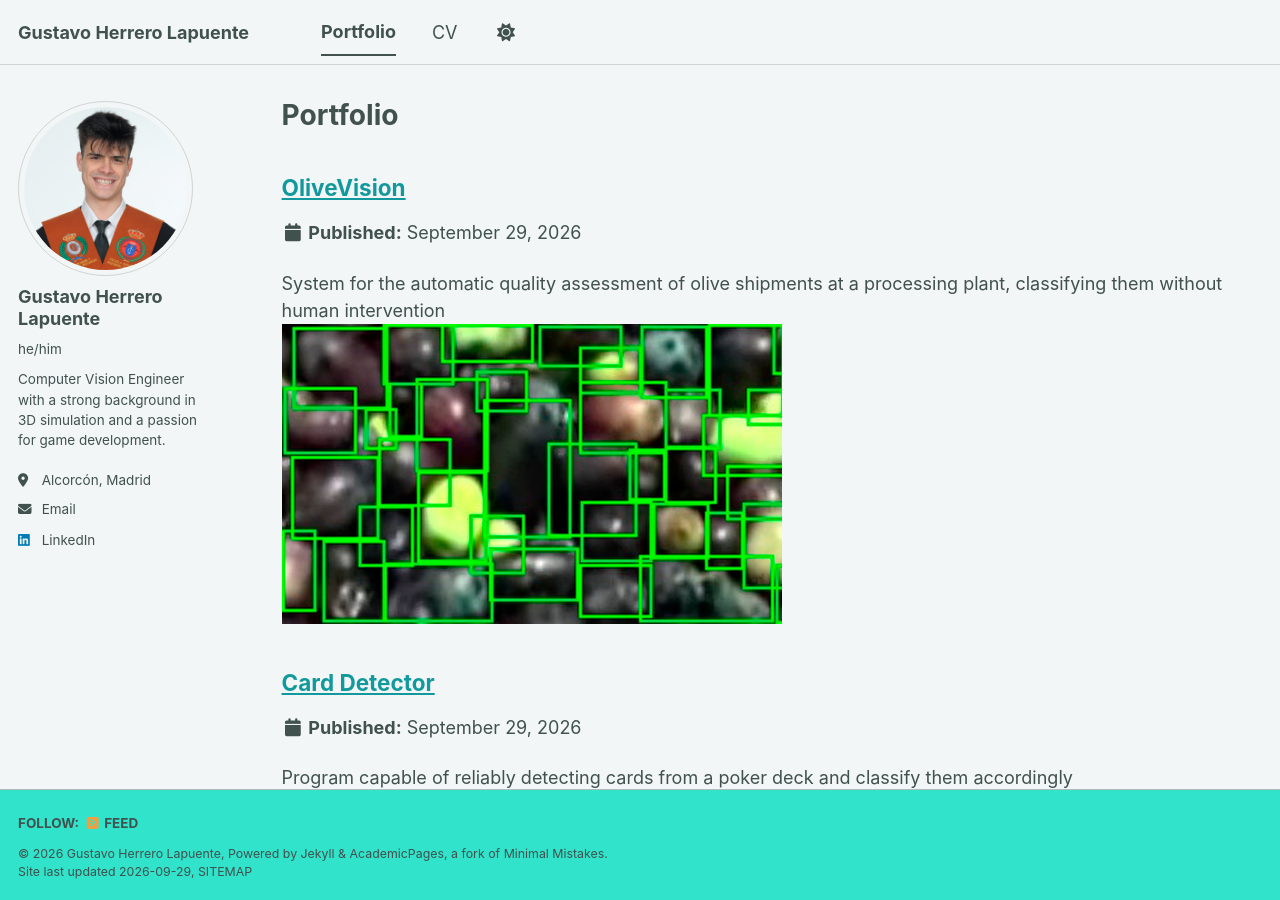
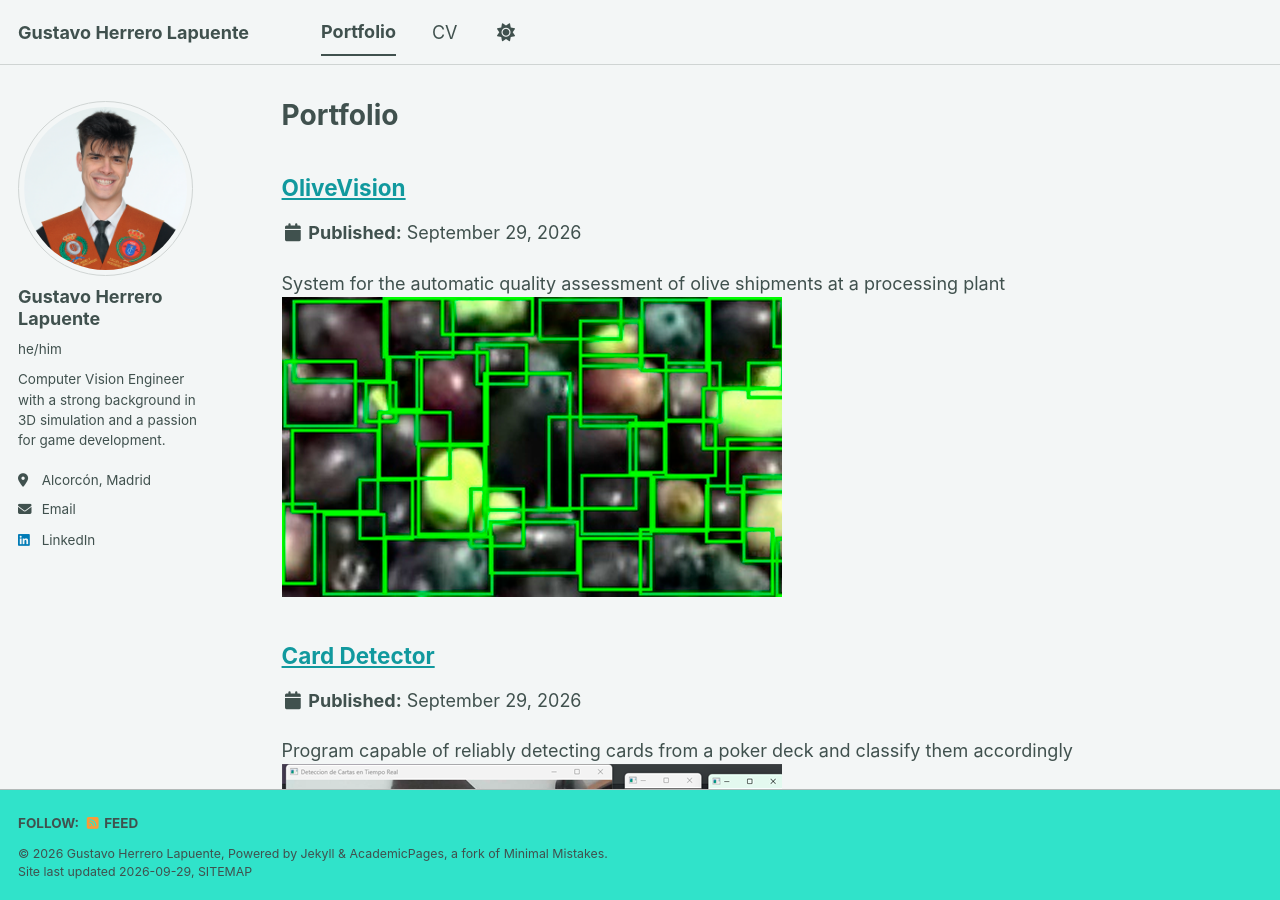
Before and after one commit to gherrerol/gherrerol.github.io, a Jekyll site: the page built from _pages/portfolio.html, in a window 1280 px wide and 900 px high. Built offline with Jekyll 4.4.1, drawn with Linux system fonts in a browser that asks for light colours; a style sheet for code colours, icons or effects is not loaded.

Commit message:
Update excerpt for OliveVision portfolio item
Removed mention of classifying olive shipments without human intervention from the excerpt.

```diff
--- a/_portfolio/portfolio-1.md
+++ b/_portfolio/portfolio-1.md
@@ -1,6 +1,6 @@
 ---
 title: "OliveVision"
-excerpt: "System for the automatic quality assessment of olive shipments at a processing plant, classifying them without human intervention <br/><img src='/images/olives.png'>"
+excerpt: "System for the automatic quality assessment of olive shipments at a processing plant <br/><img src='/images/olives.png'>"
 collection: portfolio
 ---
 
```
